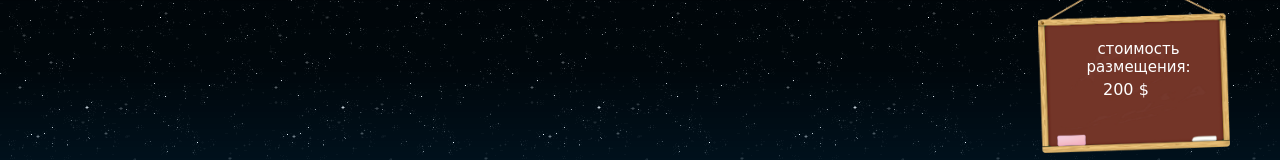
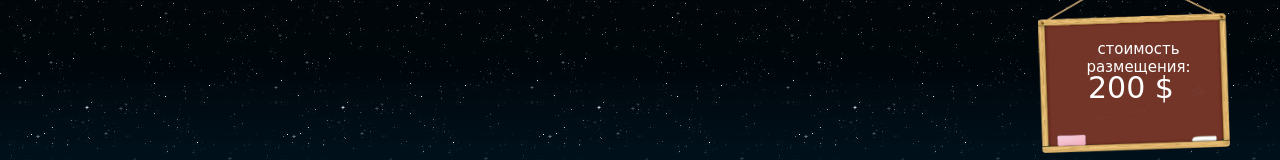
Before and after one commit to xxtt/placeins.com, a plain HTML site: page index.html in a window 1280 px wide. Shown: the part 229-389 px from the top of the page. Drawn offline with Linux system fonts and the light colour scheme; some packages are replaced by stand-ins of ours.

Commit message:
placeins.com deploy

```diff
--- a/css/style.css
+++ b/css/style.css
@@ -112,8 +112,10 @@ select {
 }
 #price_value {
     position: absolute;
-    top: 110px;
-    left: 60px;
+    top: 100px;
+    left: 45px;
+    font-size: 30px;
+
 }
 #price {
     position: relative;
--- a/index.html
+++ b/index.html
@@ -3,8 +3,9 @@
 
 <head>
     <meta charset="UTF-8">
-    <title>place in space</title>
+    <title>PlaceInSpace</title>
     <link href="css/style.css" rel="stylesheet" type="text/css">
+    <link rel="icon" href="images/in.png">
     <style>
         .glitch {
             color: white;
--- a/js/script.js
+++ b/js/script.js
@@ -59,7 +59,7 @@ function initPair() {
     var england = {
         country: "Aнглия",
         cities: ["Лондон"],
-        price: "200 £"
+        price: "500 £"
     }
     var us = {
         country: "США",
```
